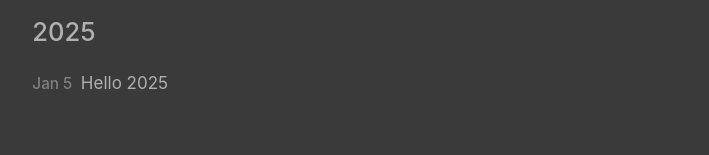
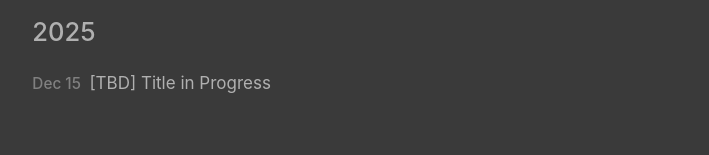
Before and after one commit to dylanfernandezdelara/dylanfdl_website, a Next.js app: page /about in a window 1280 px wide. Shown: the part 260-415 px from the top of the page, without its empty margins (285-994 px from the left). Built offline with nearby package versions, Linux system fonts and the light colour scheme.

Commit message:
Fix root route redirect and update essay draft

```diff
--- /dev/null
+++ b/app/page.tsx
@@ -0,0 +1,5 @@
+import { redirect } from 'next/navigation'
+
+export default function Home() {
+  redirect('/about')
+}
--- a/content/writing/hello-2025.md
+++ b/content/writing/hello-2025.md
@@ -1,11 +1,7 @@
 ---
-title: "Hello 2025"
-date: "2025-01-05"
-excerpt: "A quick hello to kick off 2025 and test the writing section."
+title: "[TBD] Title in Progress"
+date: "2025-12-15"
+excerpt: "[TBD]"
 ---
 
-This is a sample essay for 2025. Replace it with your own writing.
-
-- It lives in `content/writing/`
-- It uses frontmatter for `title`, `date`, and `excerpt`
-- The writing lists update automatically when you add more files
+This is an essay that I would like to write on how I've relearned how to learn in my years since Yale, and how, I've restored the ways I used to learn as a child.
```
